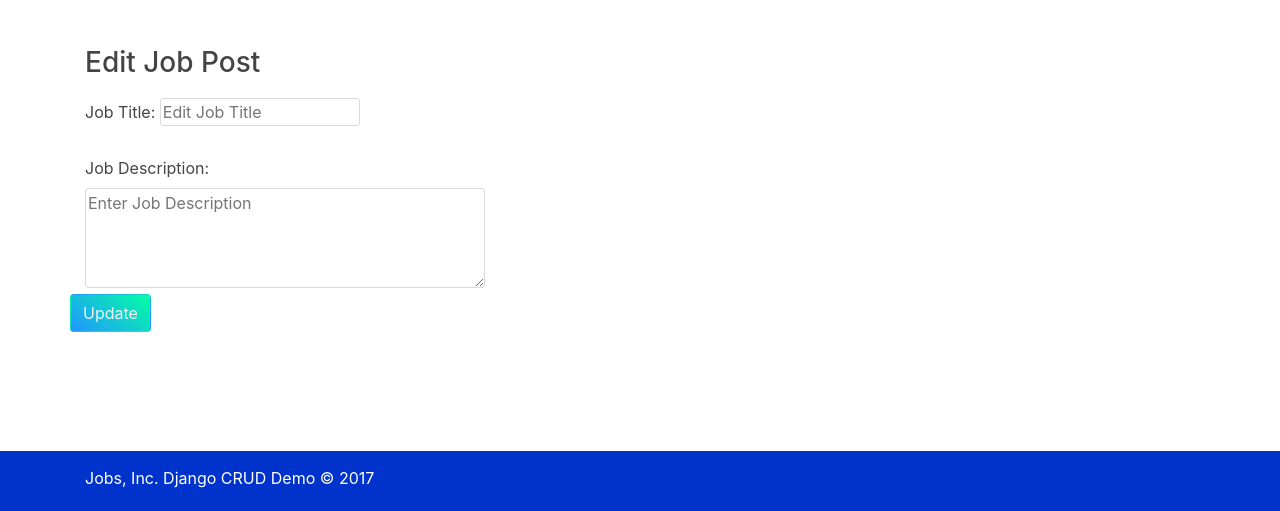
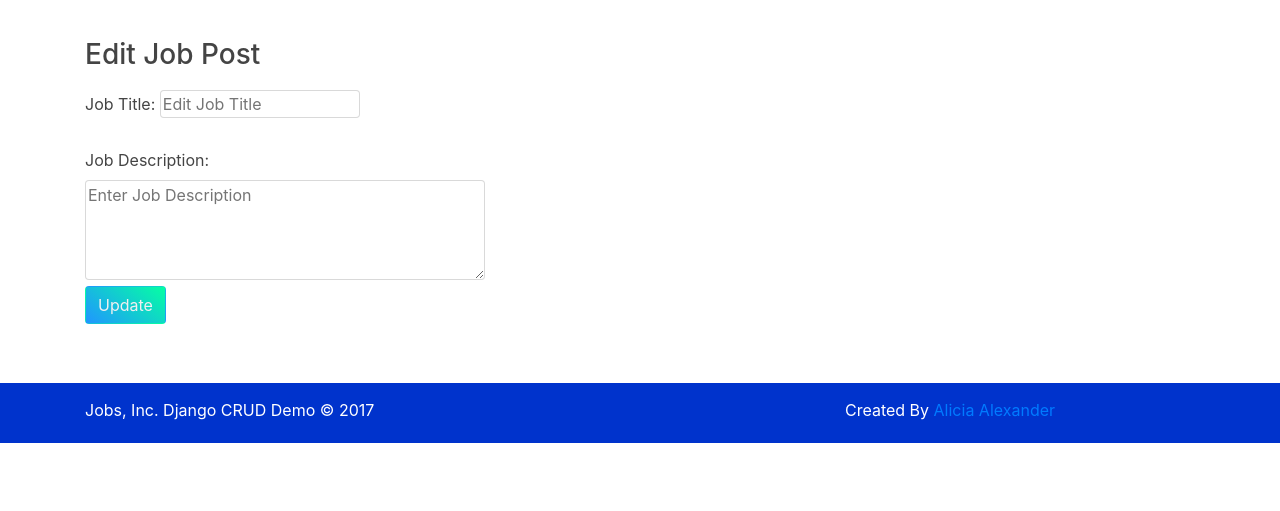
Before and after one commit to AleeWeb/django_hrjobapp, a Django app: template apps/jobs/templates/jobs/edit.html in a window 1280 px wide. Shown: the part 357-868 px from the top of the page. After the commit the page ends 800 px from the top, so only its background shows below. Run offline with Django 3.2, Linux system fonts and the light colour scheme; the template is opened without the code that fills it, so the values that code supplies are empty; parts of the project's set-up code (start-up, migrations or seed data) failed here and were passed over; some libraries are stand-ins or nearby versions.

Commit message:
Fixes and refresh

```diff
--- a/apps/jobs/static/jobs/css/style.css
+++ b/apps/jobs/static/jobs/css/style.css
@@ -1,8 +1,13 @@
-body {
+html, body {
 	width: 100%;
 	margin: 0 auto;
 	color: #444 !important;
+	clear: both;
+	display: flex;
+	flex-direction: column;
+	min-height: 100vh;
 }
+
 #home-banner {
 	background: url('https://i.imgur.com/GFilNN5.jpg') center center no-repeat;
 	background-size: cover;
@@ -60,6 +65,10 @@
 
 /* buttons */
 
+.bg-blue {
+	background-color: #0033CC;
+}
+
 .aqua-gradient {
 	background: #2096ff;
 	background: -webkit-linear-gradient(50deg, #2096ff, #05ffa3);
@@ -67,6 +76,8 @@
 	-webkit-transition: .5s ease;
 	transition: .5s ease;
 	color: #F0F0F0;
+	position: relative;
+    left: 15px;
 }
 .aqua-gradient:hover {
 	color: #fff;
@@ -74,18 +85,6 @@
 .btn-outline-secondary {
 	border-color: #fff !important;
 	color: #F0F0F0 !important;
-}
-.bg-blue {
-	background-color: #0033CC;
-}
-footer {
-	width: 100%;
-	height: 60px;
-	position: relative;
-	margin-top: 119px;
-	padding: 15px;
-	background-color: #0033CC;
-	color: #fff;
 }
 
 /* Edit job post page */
@@ -96,7 +95,6 @@
 	min-height: 300px;
 	position: relative;
 	margin-bottom: 40px;
-	top: -10px;
 }
 .editpg {
 	position: relative;
@@ -122,8 +120,66 @@
 	width: 200px !important;
 }
 
+
+/* FOOTER */
+
+footer {
+	width: 100%;
+	height: 60px;
+	position: relative;
+    left: 0;
+    bottom: 0 !important;
+    width: 100%;
+	padding: 15px;
+	background-color: #0033CC;
+	color: #fff;
+	margin-top: 20px;
+}
+
+#footer2 {
+	width: 100%;
+	height: 60px;
+	position: fixed;
+    left: 0;
+    bottom: 0 !important;
+    width: 100%;
+	padding: 15px;
+	background-color: #0033CC;
+	color: #fff;
+	margin-top: 30px;
+}
+
+footer a {
+	color: #00FFFF;
+}
+
+
+footer a:hover {
+	color: yellow;
+}
+
+/* End of FOOTER */
+
+
+
+
 /*  Responsive code */
 
+
+
+/* 1200 - 12080 */
+@media screen and (min-device-width: 1200px) and (max-device-width: 1280px) {
+
+	#footer2 {
+		position: relative;
+	}
+
+
+}
+
+
+
+/* 1300 - 1500 */
 @media screen and (min-device-width: 1300px) and (max-device-width: 1500px) {
 	.bg-text {
 		position: relative;
@@ -131,15 +187,12 @@
 		margin-left: 232px;
     }
 
-    footer {
-		position: relative;
-		margin-top: 119px;
-	}
+
 }
 
 /* 1500 - 1680 */
 
-@media screen and (min-device-width: 1600px) and (max-device-width: 1680px) {
+@media screen and (min-device-width: 1500px) and (max-device-width: 1600px) {
 
 	.bg-text {
 		position: relative;
@@ -156,16 +209,17 @@
 		margin-bottom: 40px;
     }
 
-    footer {
+	footer {
 		position: relative;
-        position: relative;
-        top: 182px
+		bottom: 0px !important;
+		margin-top: 50px;
 	}
+
 }
 
 /* 1820 - 1920 screens*/
 
-@media screen and (min-device-width: 1820px) and (max-device-width: 1920px) {
+@media screen and (min-device-width: 1680px) and (max-device-width: 1920px) {
 
 	.bg-text {
 		position: relative;
@@ -183,7 +237,9 @@
     }
 
 	footer {
-		position: relative;
-		top: 280px;
+		position: fixed;
+		bottom: 0px !important;
+		margin-top: 150px;
 	}
+
 }
--- a/apps/jobs/templates/jobs/edit.html
+++ b/apps/jobs/templates/jobs/edit.html
@@ -1,5 +1,5 @@
 <!DOCTYPE html>
-<html>
+<html lang="en">
 <head>
 	<title>Edit Job Post</title>
 	{% load static %}
@@ -69,10 +69,19 @@
 
 </div>
 
-<footer>
-	<div class="container">
-		Jobs, Inc. Django CRUD Demo &copy; 2017
+<div id="footer2">
+		<div class="container">
+				<div class="row">
+				<div class="col-md-8">
+				Jobs, Inc. Django CRUD Demo &copy; 2017
+			</div>
+
+
+			<div class="col-md-4">
+				Created By <a href="http://www.aliciaworks.com/" target="_blank">Alicia Alexander</a>
+				</div>
+			</div>
 	</div>
-	</footer>
+</div>
 </body>
 </html>
--- a/django_hrjobapp/settings.py
+++ b/django_hrjobapp/settings.py
@@ -11,9 +11,9 @@
 SECRET_KEY = 'qoo+6mx7ldo99i*%0dgm1)=^m=aw(unwel(u*ut)a_xeqp$i39'
 
 # SECURITY WARNING: don't run with debug turned on in production!
-DEBUG = False
+DEBUG = True
 
-ALLOWED_HOSTS = ['54.165.29.239', 'ec2-54-165-29-239.compute-1.amazonaws.com']
+ALLOWED_HOSTS = []
 
 
 # Application definition
```
Also changed, not shown: apps/jobs/templates/jobs/index.html (+10 -2 lines), apps/jobs/templates/jobs/show.html (+13 -4 lines), apps/jobs/migrations/0001_initial.py, apps/jobs/migrations/0002_auto_20171008_2234.py (deleted), apps/jobs/migrations/0003_auto_20171010_2216.py (deleted), 4 other files.
